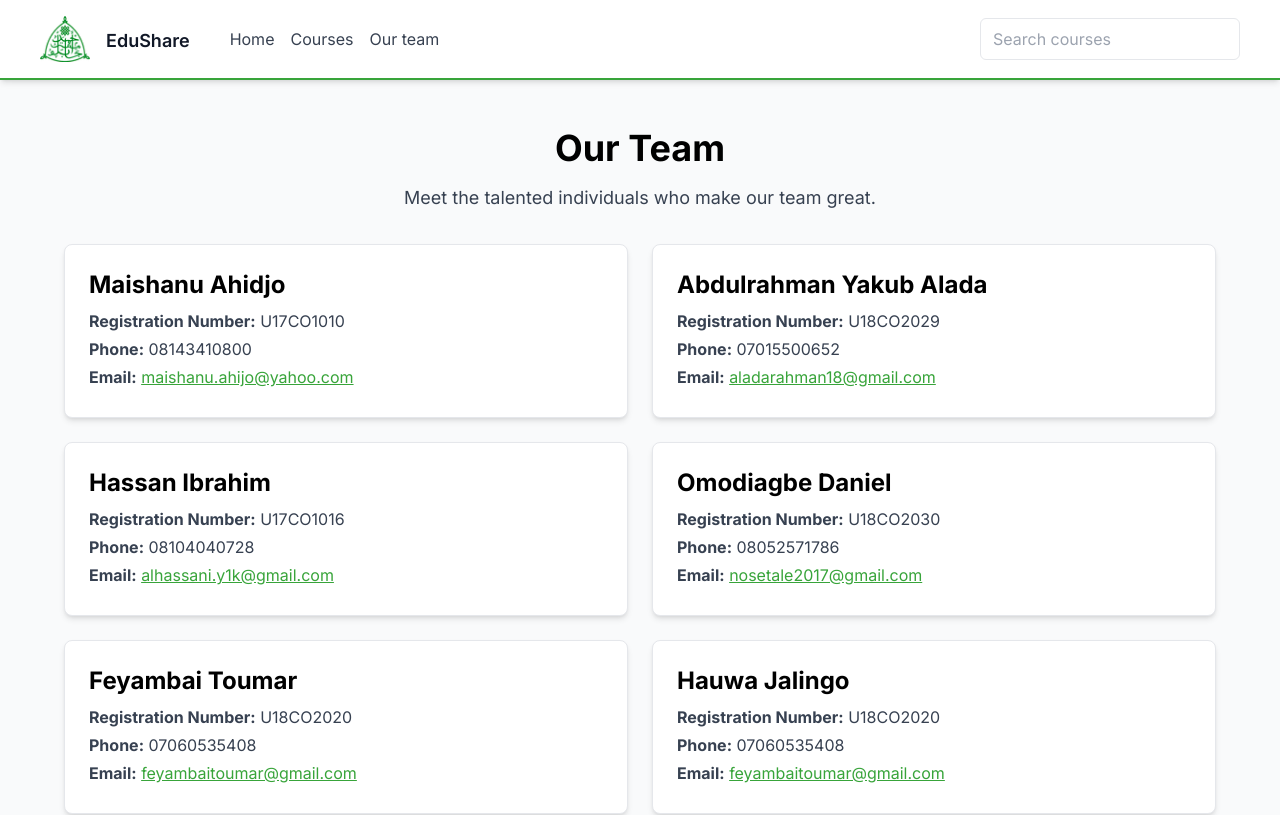
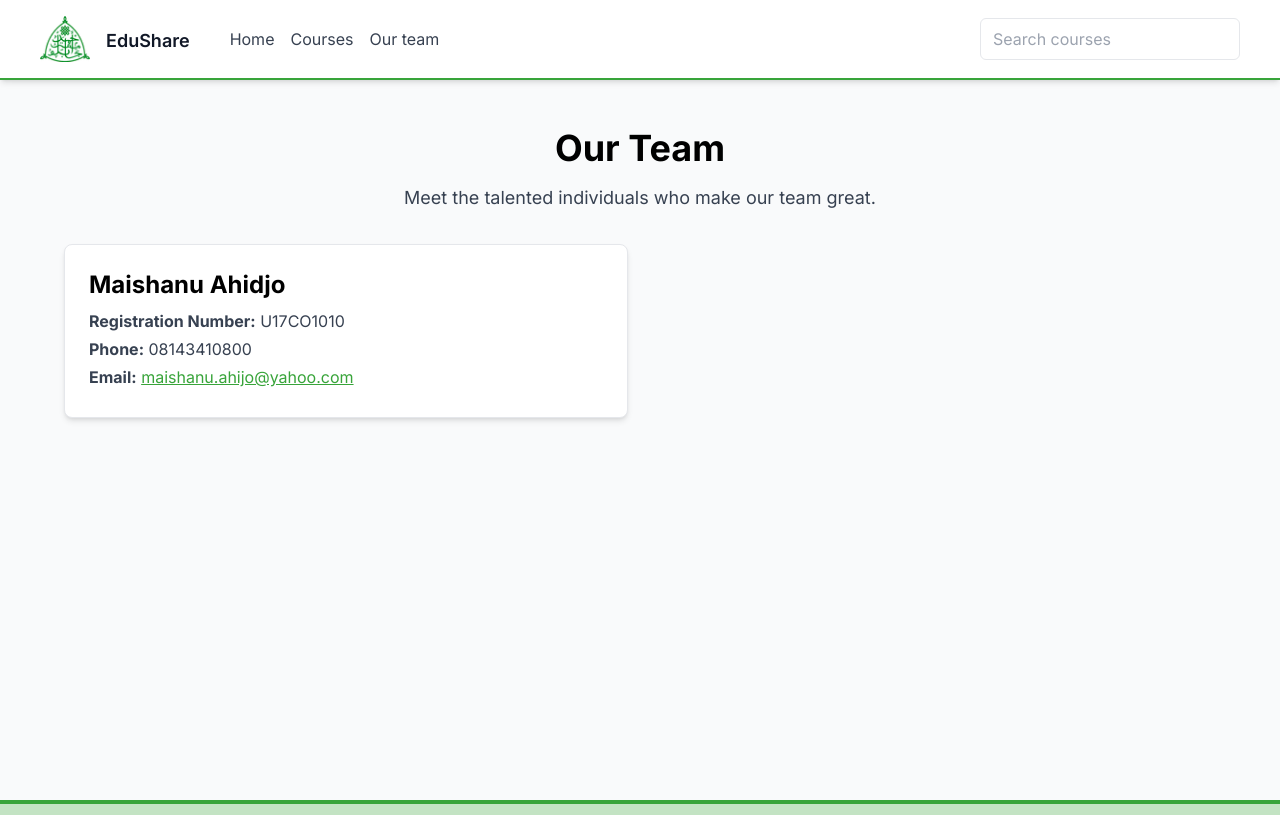
Before and after one commit to Aheedjo/EduShare, a Next.js app: page /our-team in a window 1280 px wide. Shown: the top 815 px of the page. Built offline with nearby package versions, Linux system fonts and the light colour scheme.

Commit message:
Update page.tsx

```diff
--- a/app/our-team/page.tsx
+++ b/app/our-team/page.tsx
@@ -10,36 +10,36 @@ const teamMembers = [
     phone: '08143410800',
     email: 'maishanu.ahijo@yahoo.com',
   },
-  {
-    name: 'Abdulrahman Yakub Alada',
-    regNumber: 'U18CO2029',
-    phone: '07015500652',
-    email: 'aladarahman18@gmail.com',
-  },
-  {
-    name: 'Hassan Ibrahim',
-    regNumber: 'U17CO1016',
-    phone: '08104040728',
-    email: 'alhassani.y1k@gmail.com',
-  },
-  {
-    name: 'Omodiagbe Daniel',
-    regNumber: 'U18CO2030',
-    phone: '08052571786',
-    email: 'nosetale2017@gmail.com',
-  },
-  {
-    name: 'Feyambai Toumar',
-    regNumber: 'U18CO2020',
-    phone: '07060535408',
-    email: 'feyambaitoumar@gmail.com',
-  },
-  {
-    name: 'Hauwa Jalingo',
-    regNumber: 'U18CO2020',
-    phone: '07060535408',
-    email: 'feyambaitoumar@gmail.com',
-  }
+  // {
+  //   name: 'Abdulrahman Yakub Alada',
+  //   regNumber: 'U18CO2029',
+  //   phone: '07015500652',
+  //   email: 'aladarahman18@gmail.com',
+  // },
+  // {
+  //   name: 'Hassan Ibrahim',
+  //   regNumber: 'U17CO1016',
+  //   phone: '08104040728',
+  //   email: 'alhassani.y1k@gmail.com',
+  // },
+  // {
+  //   name: 'Omodiagbe Daniel',
+  //   regNumber: 'U18CO2030',
+  //   phone: '08052571786',
+  //   email: 'nosetale2017@gmail.com',
+  // },
+  // {
+  //   name: 'Feyambai Toumar',
+  //   regNumber: 'U18CO2020',
+  //   phone: '07060535408',
+  //   email: 'feyambaitoumar@gmail.com',
+  // },
+  // {
+  //   name: 'Hauwa Jalingo',
+  //   regNumber: 'U18CO2020',
+  //   phone: '07060535408',
+  //   email: 'feyambaitoumar@gmail.com',
+  // }
 ];
 
 const OurTeamPage: React.FC = () => {
```
